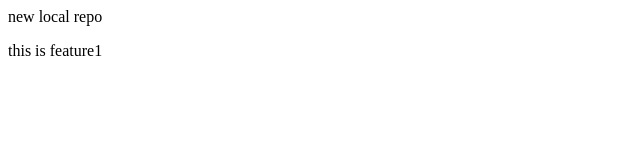
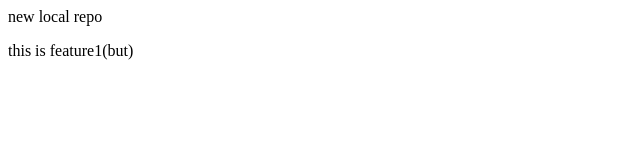
Before and after one commit to DangayP/localrepo, a plain HTML site: page index.html in a window 1280 px wide. Shown: the full height of the page, 0-640 px from the left. Drawn offline with Linux system fonts and the light colour scheme.

Commit message:
add but to main

```diff
--- a/index.html
+++ b/index.html
@@ -1,2 +1,2 @@
 <p>new local repo</p>
-<p>this is feature1</p>
+<p>this is feature1(but)</p>
```
